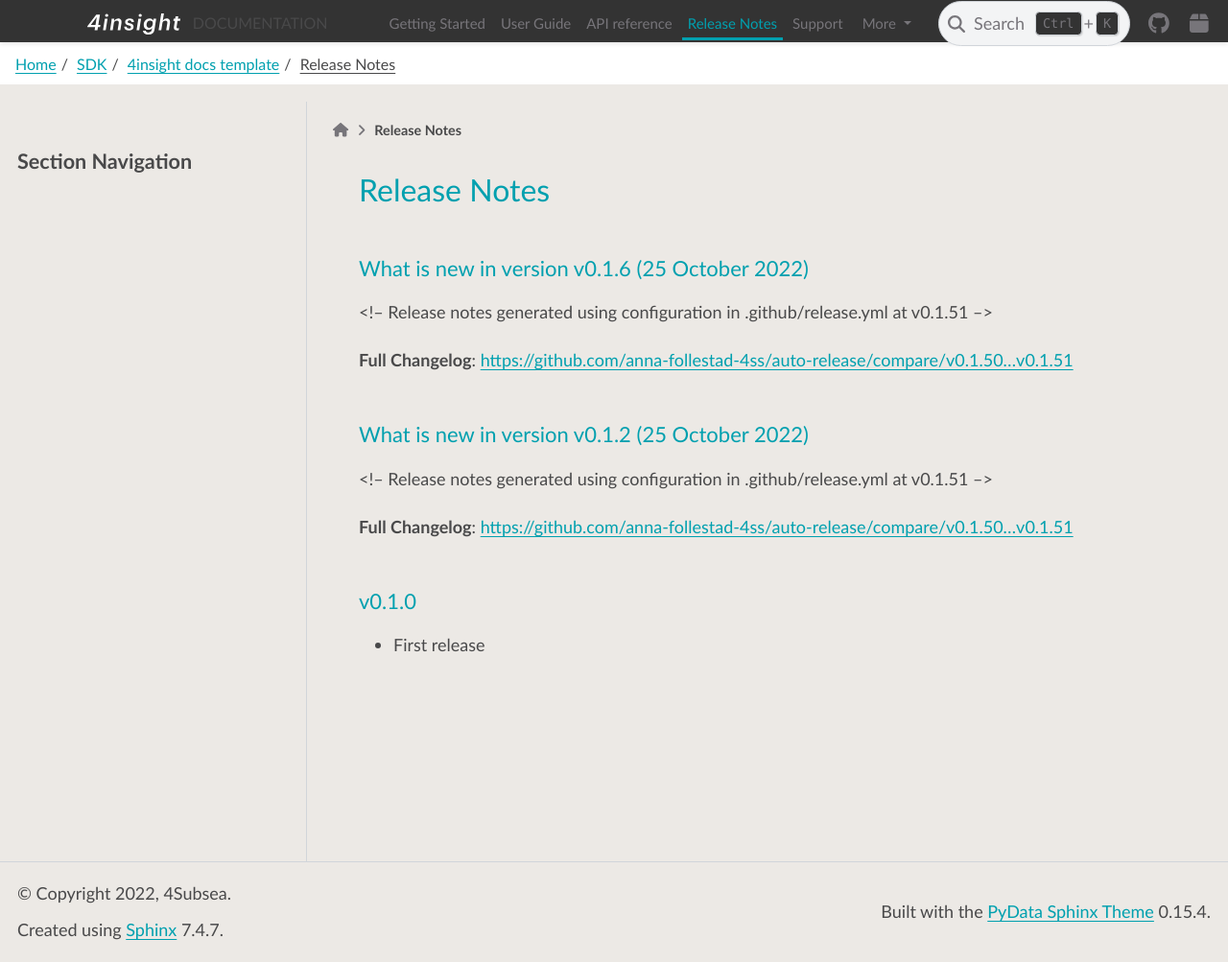
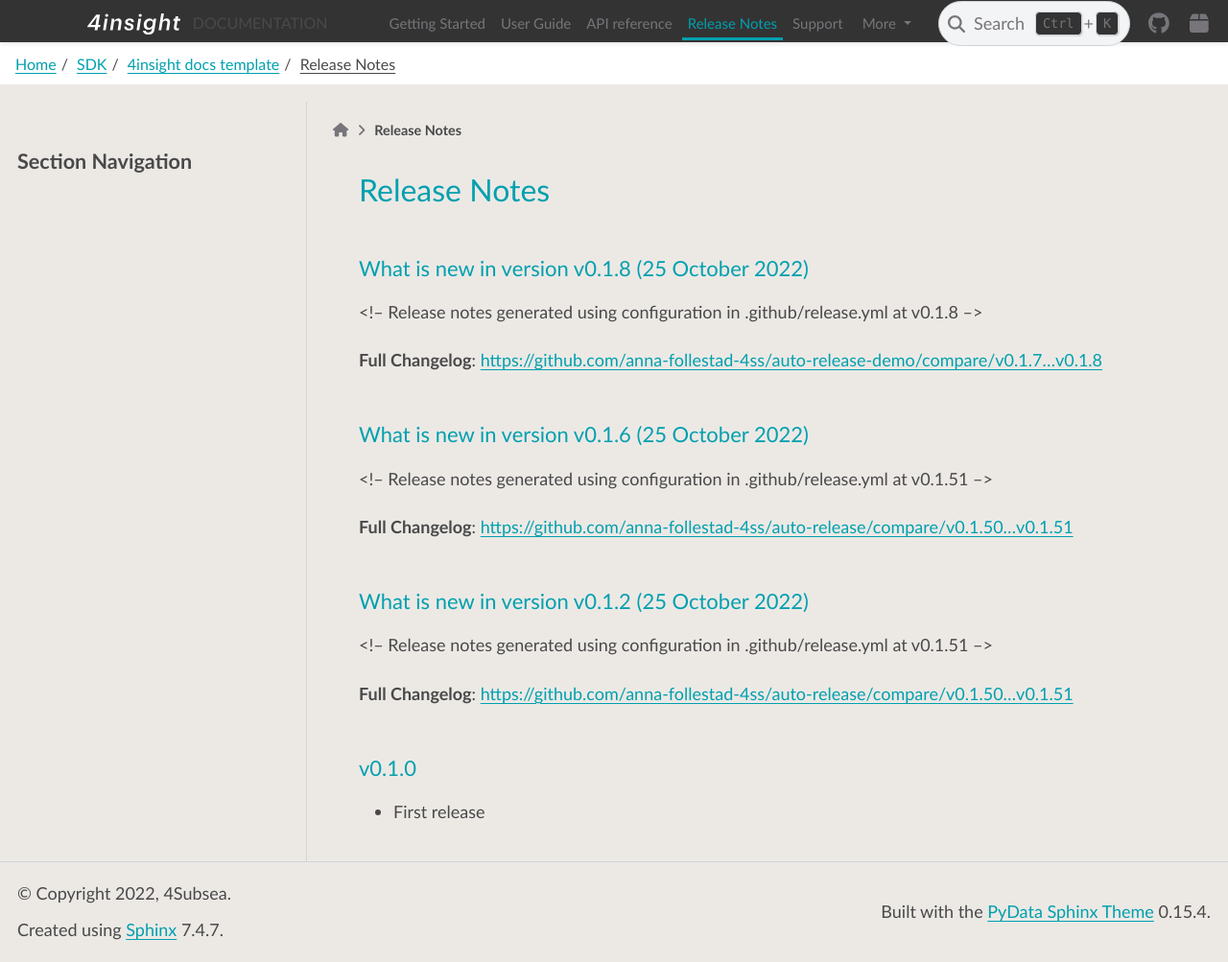
Before and after one commit to anna-follestad-4ss/auto-release-demo, a Sphinx documentation site: the page built from docs/release_notes.rst, in a window 1280 px wide and 1003 px high. Shown: the whole window at 96% size. Built offline with Sphinx 7.4.7 and the PyData theme 0.15.4, drawn with Linux system fonts in a browser that asks for light colours.

Commit message:
added some text to release notes

```diff
--- a/docs/release_notes.rst
+++ b/docs/release_notes.rst
@@ -1,5 +1,16 @@
 Release Notes
 =============
+
+What is new in version v0.1.8 (25 October 2022)
+------------------------------------------------
+
+<!-- Release notes generated using configuration in .github/release.yml at v0.1.8 -->
+
+
+
+**Full Changelog**: https://github.com/anna-follestad-4ss/auto-release-demo/compare/v0.1.7...v0.1.8
+
+
 
 What is new in version v0.1.6 (25 October 2022)
 ------------------------------------------------
```
